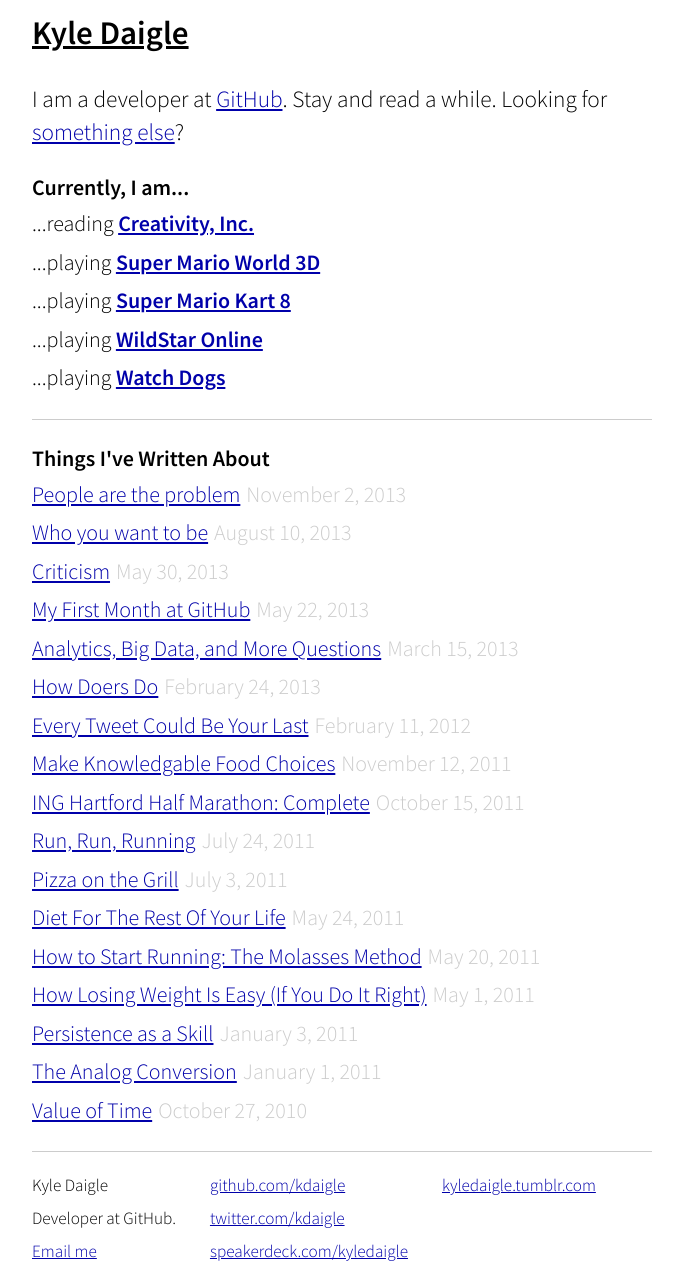
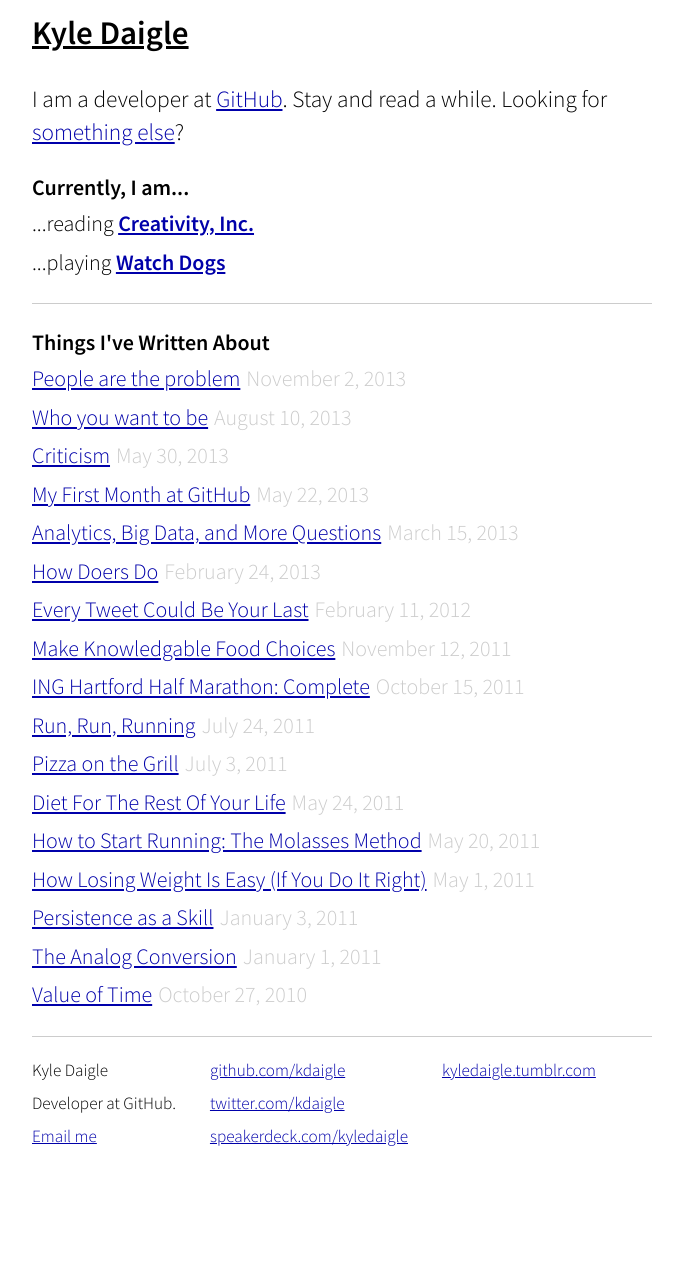
Before and after one commit to kdaigle/kdaigle.github.io, a Jekyll site: the page built from index.html, in a window 1280 px wide. Shown: the whole page, without its empty margins (298-981 px from the left). Built offline with Jekyll 4.4.1, drawn with Linux system fonts in a browser that asks for light colours; after the commit the page ends 1170 px from its top, so only the background shows below that.

Commit message:
Remove a bunch of games I'm no longer playing

```diff
--- a/index.html
+++ b/index.html
@@ -11,9 +11,6 @@
   <h3>Currently, I am...</h3>
   <ul class="currently">
     <li>...reading <a href="http://amzn.to/1pHg5WT">Creativity, Inc.</a></li>
-    <li>...playing <a href="http://amzn.to/1m0UYem">Super Mario World 3D</a></li>
-    <li>...playing <a href="http://amzn.to/1jmBD6J">Super Mario Kart 8</a></li>
-    <li>...playing <a href="http://amzn.to/1lqj1qO">WildStar Online</a></li>
     <li>...playing <a href="http://amzn.to/1kR0EeM">Watch Dogs</a></li>
   </ul>
   <hr/>
```
